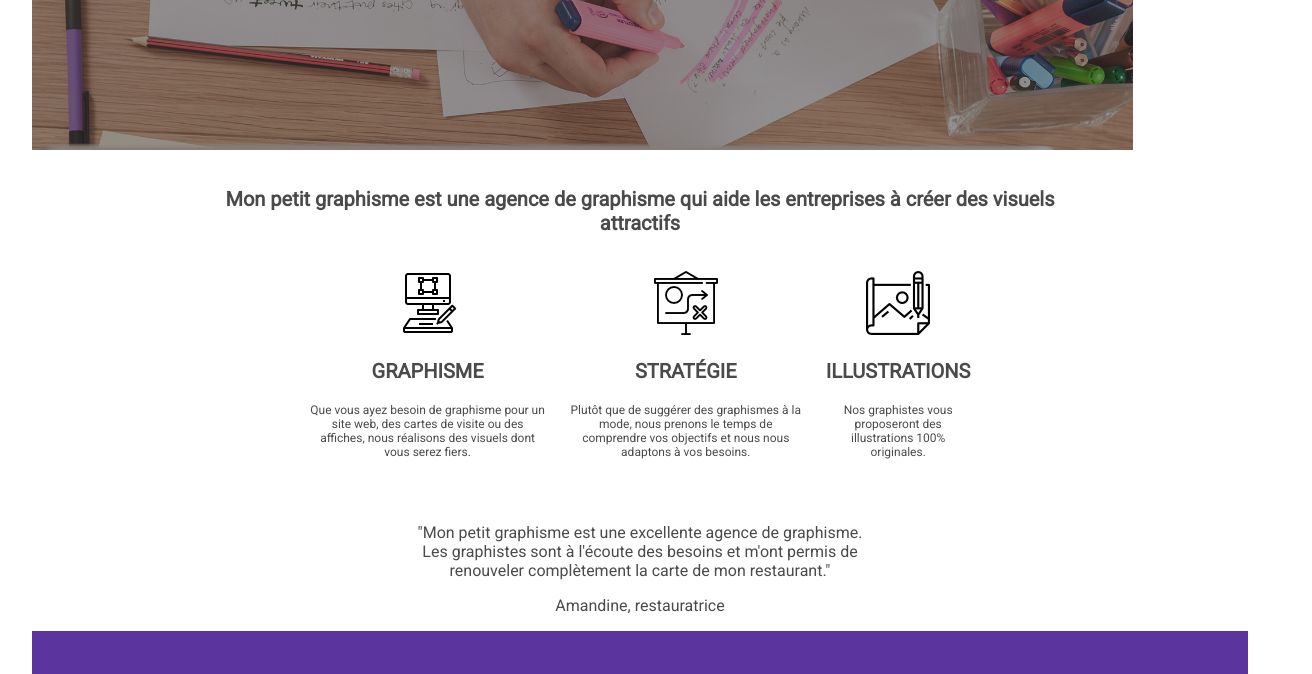
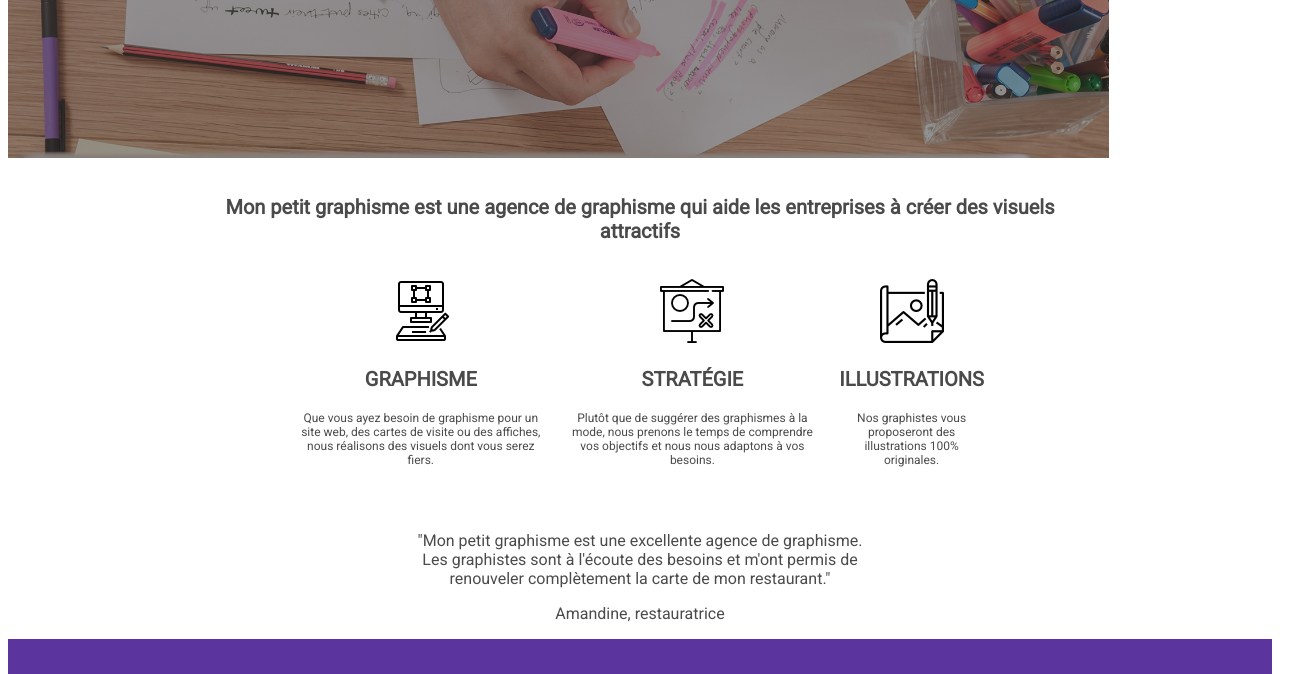
Before and after one commit to yoannperez/02_defi_integration, a plain HTML site: page index.html in a window 1280 px wide. Shown: the part 405-1079 px from the top of the page, 1312 px wide, since content can reach past the window. Drawn offline with Linux system fonts and the light colour scheme.

Commit message:
Small arrangements

```diff
--- a/CSS/style.css
+++ b/CSS/style.css
@@ -4,8 +4,6 @@
 body{
     font-family: 'Roboto', sans-serif;
     color: rgba(0, 0, 0, 0.709);
-    width: 95%;
-    margin: auto;
 }
 
 /* Section Header */
```
